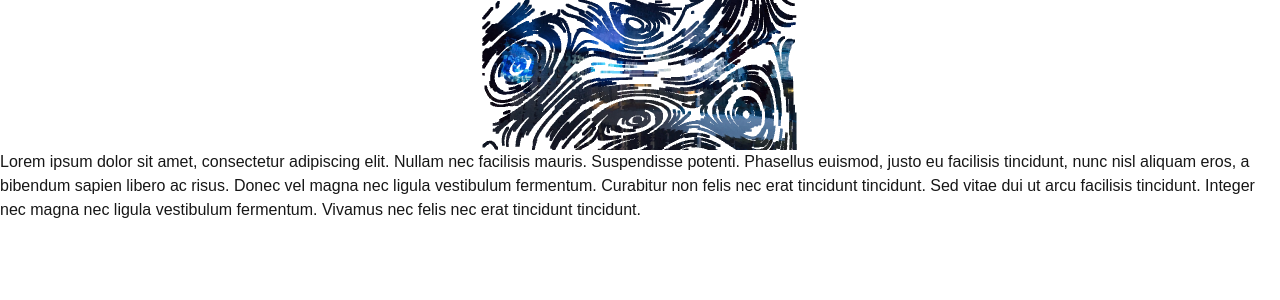
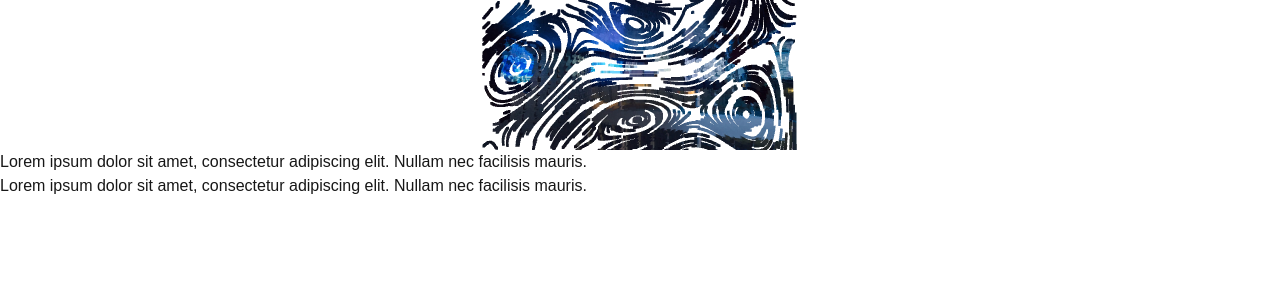
Before and after one commit to wakita-lab/web, a Next.js app: page / in a window 1280 px wide. Shown: the top 300 px of the page. Built offline with nearby package versions, Linux system fonts and the light colour scheme.

Commit message:
wrap text components with <div>

```diff
--- a/src/app/page.tsx
+++ b/src/app/page.tsx
@@ -9,16 +9,12 @@ export default function Home() {
       {/* メインコンテンツ */}
       <div className="relative z-10 grid min-h-screen grid-rows-[20px_1fr_20px] place-items-center gap-16 p-8 pb-20 font-[family-name:var(--font-geist-sans)] sm:p-20">
         <main className="row-start-2 flex max-w-screen-sm flex-col items-center gap-8 leading-loose sm:items-start">
-          <p>
+          <div>
             Lorem ipsum dolor sit amet, consectetur adipiscing elit. Nullam nec facilisis mauris.
-            Suspendisse potenti. Phasellus euismod, justo eu facilisis tincidunt,
-            nunc nisl aliquam eros, a bibendum sapien libero ac risus.
-            Donec vel magna nec ligula vestibulum fermentum.
-            Curabitur non felis nec erat tincidunt tincidunt.
-            Sed vitae dui ut arcu facilisis tincidunt.
-            Integer nec magna nec ligula vestibulum fermentum.
-            Vivamus nec felis nec erat tincidunt tincidunt.
-          </p>
+          </div>
+          <div>
+            Lorem ipsum dolor sit amet, consectetur adipiscing elit. Nullam nec facilisis mauris.
+          </div>
         </main>
       </div>
     </>
```
